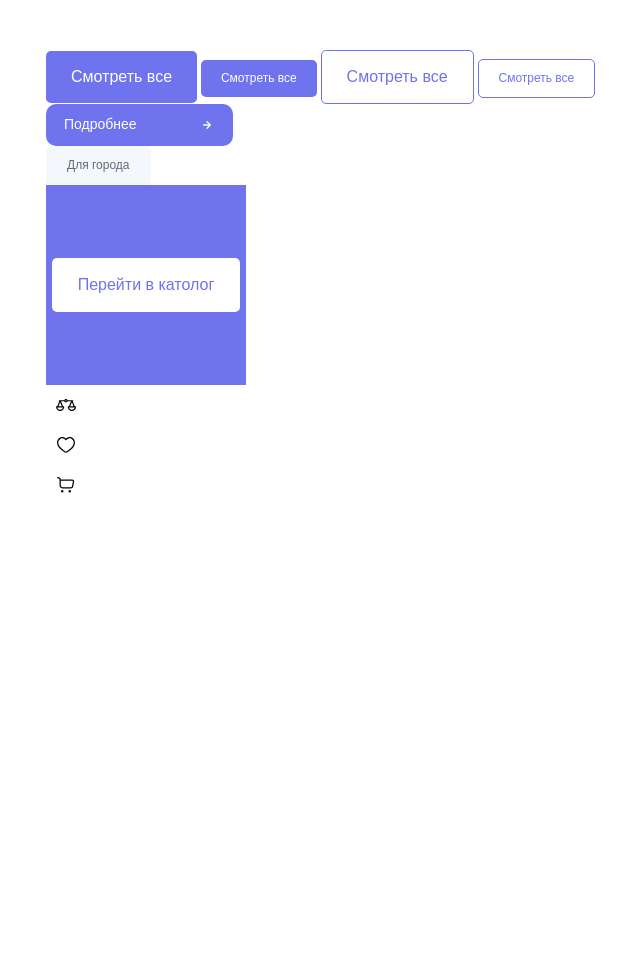
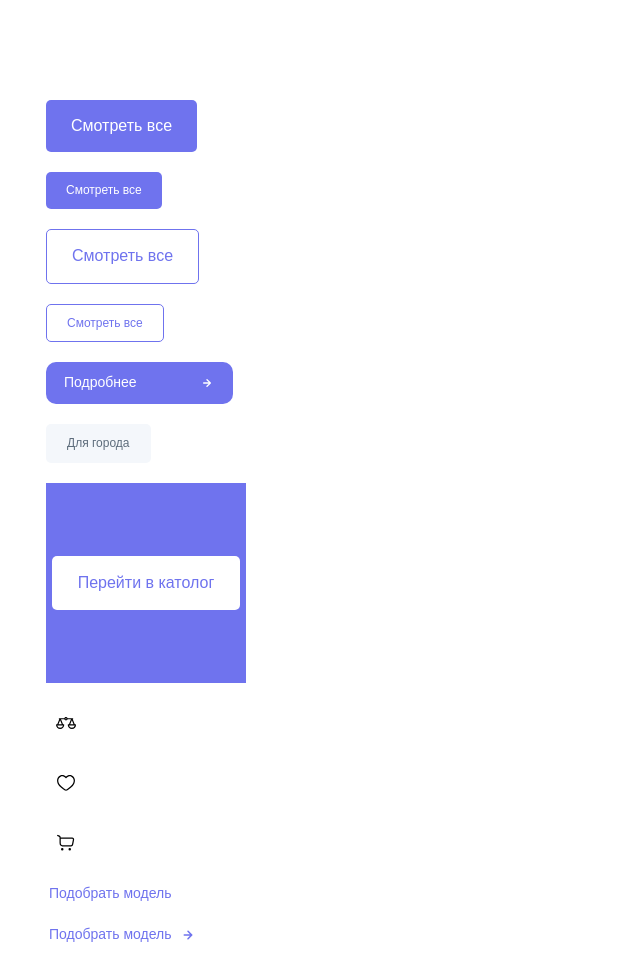
Before and after one commit to sergiyKob/kugoo, a website: page app/index.html in a window 1280 px wide. Shown: the whole page, without its empty margins (39-679 px from the left). Before the commit the page ends 800 px from the top, so only its background shows below. Drawn offline with nearby package versions, Linux system fonts and the light colour scheme; files that its build step writes are made by us from their sources; files whose address does not match are found by name.

Commit message:
add components link

```diff
--- a/app/index.html
+++ b/app/index.html
@@ -25,6 +25,7 @@
          <section class="hero">
    <div class="container hero__container">
 
+<!-------- buttons -------->
       <button class="btn btn--primary">
          Смотреть все
       </button>
@@ -71,6 +72,17 @@
            <use xlink:href="images/sprite.svg#icon-cart-empty"></use>
          </svg>
       </button>
+
+<!-------- links -------->
+      <a class="link" href="#">
+         Подобрать модель
+      </a>
+      <a class="link link--with-icon" href="#">
+         Подобрать модель
+         <svg class="link__icon" width="18" height="18">
+           <use xlink:href="images/sprite.svg#arrow-right"></use>
+         </svg>
+      </a>
    </div>
 </section>
 
--- a/app/module/_hero/_hero.scss
+++ b/app/module/_hero/_hero.scss
@@ -1,3 +1,3 @@
 .hero {
-padding: 50px 0;
+padding: 100px 0;
 }
--- a/app/scss/_global.scss
+++ b/app/scss/_global.scss
@@ -29,6 +29,10 @@ body {
    max-width: $container;
    padding: $container-padding;
    margin: 0 auto;
+   display: flex;
+   flex-direction: column;
+   align-items: flex-start;
+   gap: 20px;
 }
 
 .sr-only {
@@ -225,3 +229,36 @@ svg {
       background-color: $background-rgb-30;
    }
 }
+
+.link {
+   position: relative;
+   font-size: 14px;
+   font-weight: 500;
+   color: $accent;
+   padding: 1px 3px;
+   border-radius: 3px;
+   transition:
+      color 0.2s,
+      box-shadow 0.2s,
+      opacity 0.2s;
+
+   &:hover {
+      text-decoration: underline;
+   }
+   &:focus {
+      box-shadow: 0 0 0 2px $accent-rgb-30;
+   }
+   &:active {
+      opacity: 0.8;
+   }
+
+   &__icon {
+      fill: $accent;
+   }
+
+   &--with-icon {
+      display: flex;
+      align-items: center;
+      gap: 8px;
+   }
+}
```
Also changed, not shown: app/html/components/_hero/_hero.html (+12 -0 lines).
